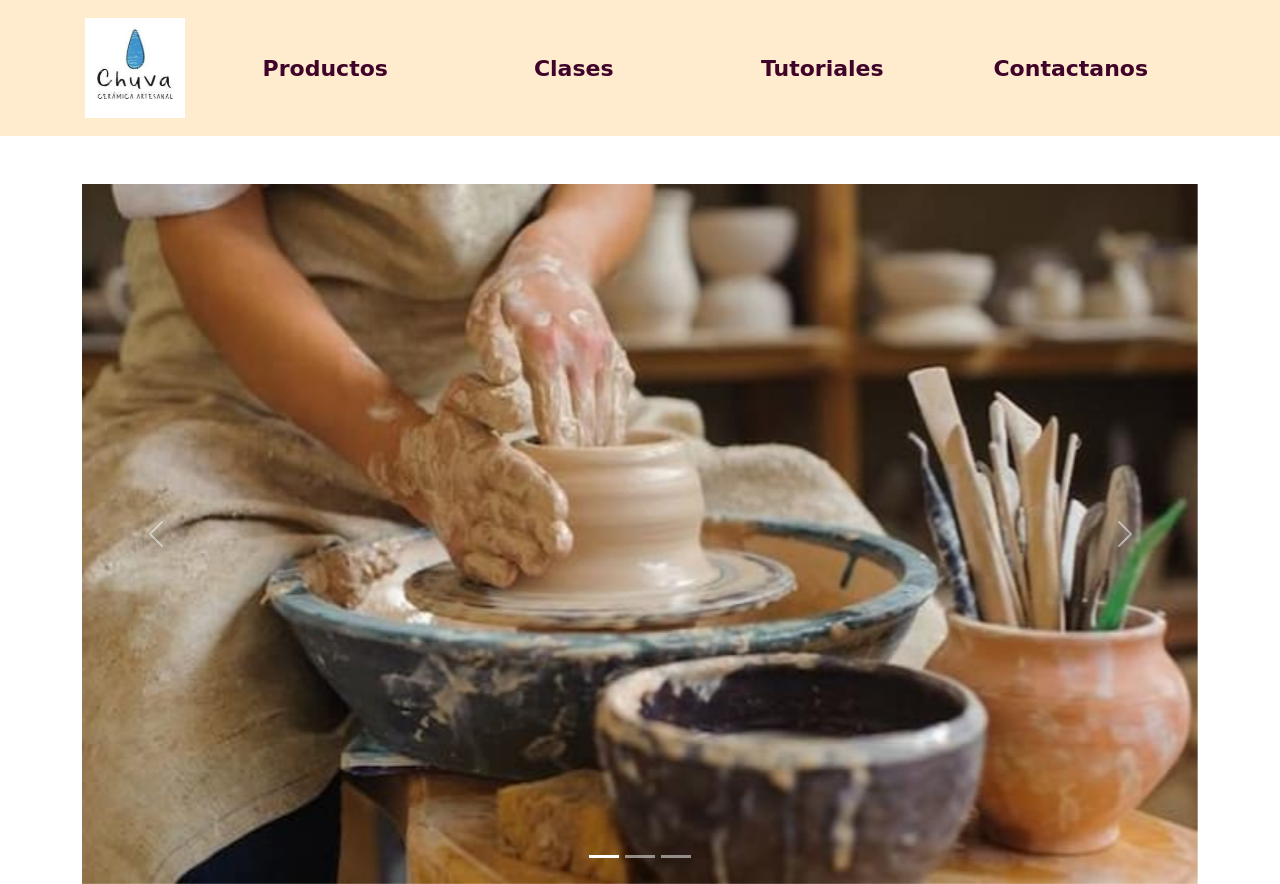
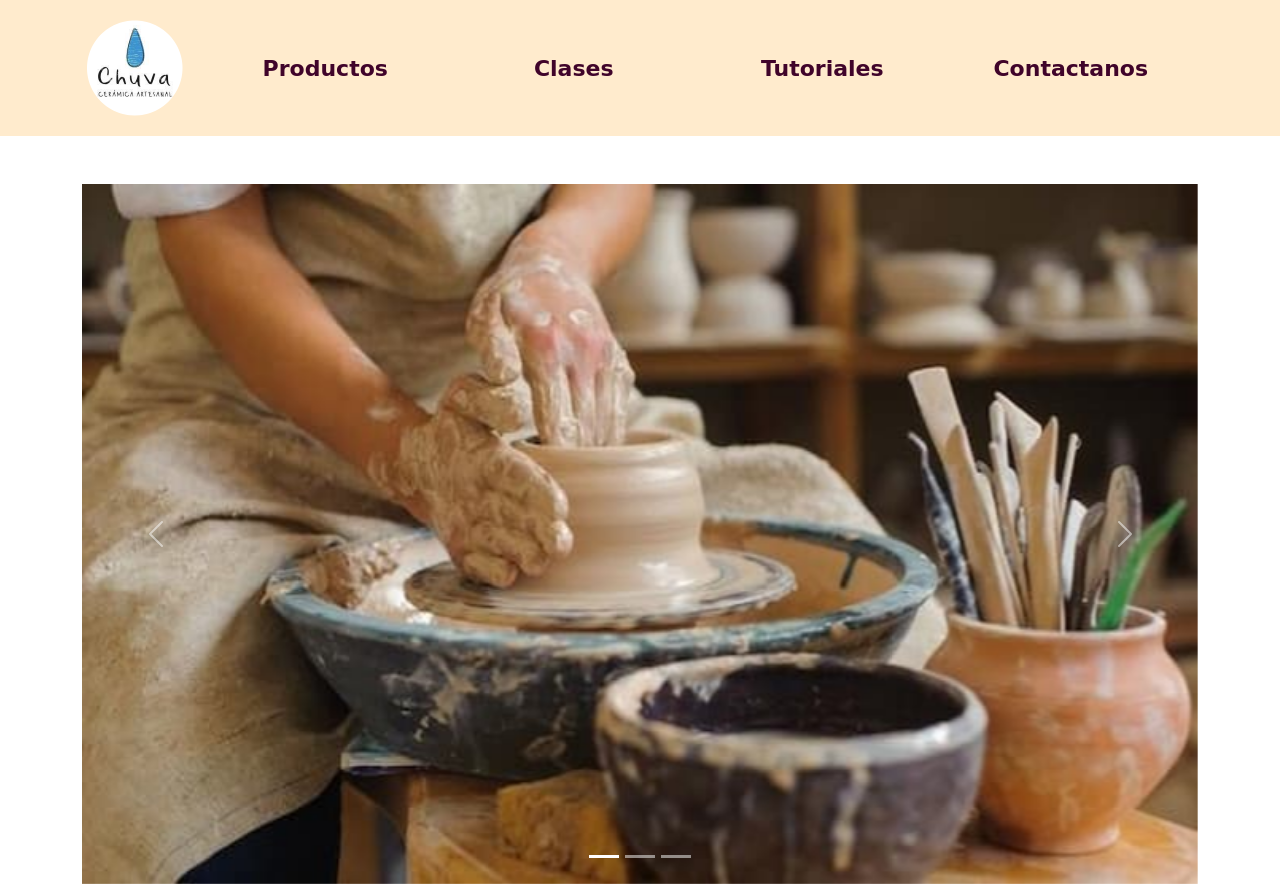
Before and after one commit to rocioli/dw_chuva, a website: page index.html in a window 1280 px wide. Shown: the top 884 px of the page. Drawn offline with nearby package versions, Linux system fonts and the light colour scheme; a web font is replaced by a local one.

Commit message:
CambiosEntregaFinal3

```diff
--- a/index.html
+++ b/index.html
@@ -33,7 +33,7 @@
     <nav class="navbar navbar-expand-lg bg-nav">
         <div class="container">
             <a class="navbar-brand" href="./index.html">
-                <img class="logo animate__animated animate__bounce" src="./img/chuvalogo200.jpg" alt="" />
+                <img class="logo animate__animated animate__bounce" src="./img/chuvalogo200.png" alt="" />
             </a>
             <button class="navbar-toggler" type="button" data-bs-toggle="collapse" data-bs-target="#navbarNav"
                 aria-controls="navbarNav" aria-expanded="false" aria-label="Toggle navigation">
```
Also changed, not shown: img/chuvalogo200.png (added).
